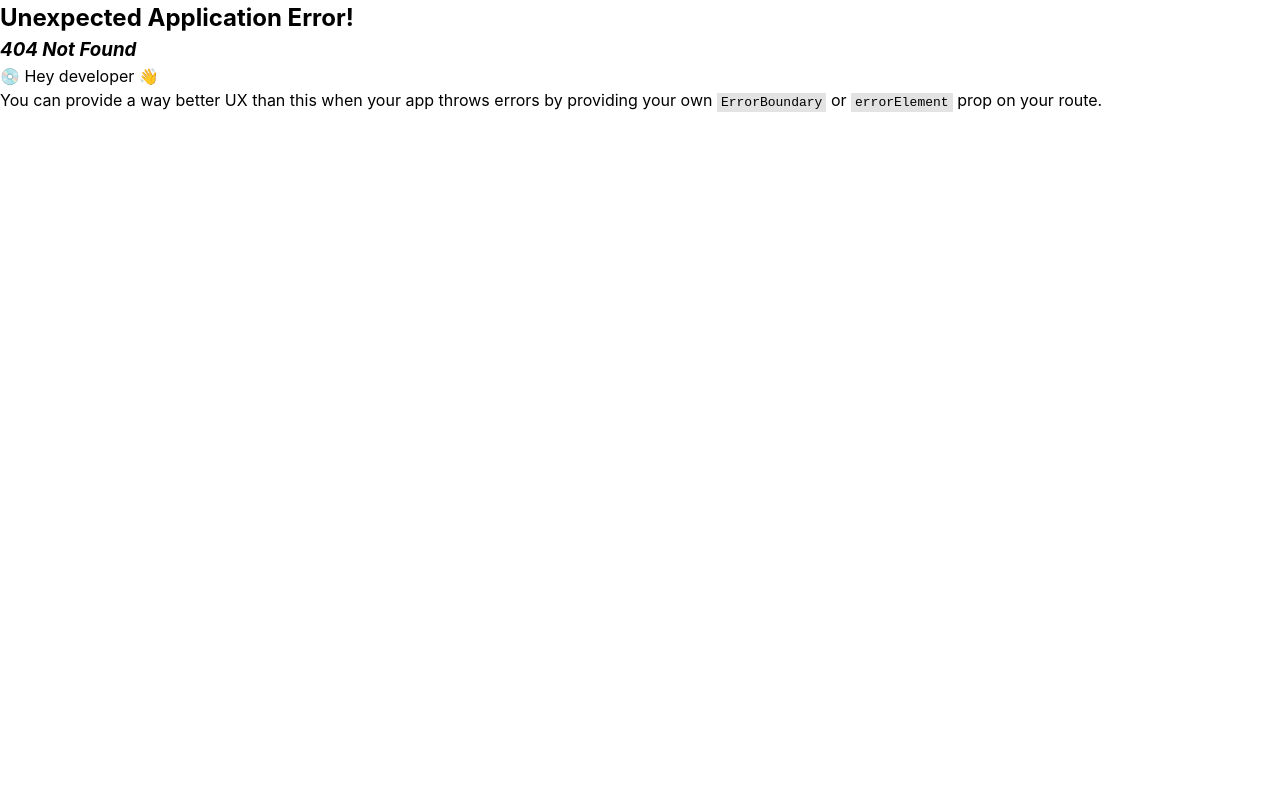
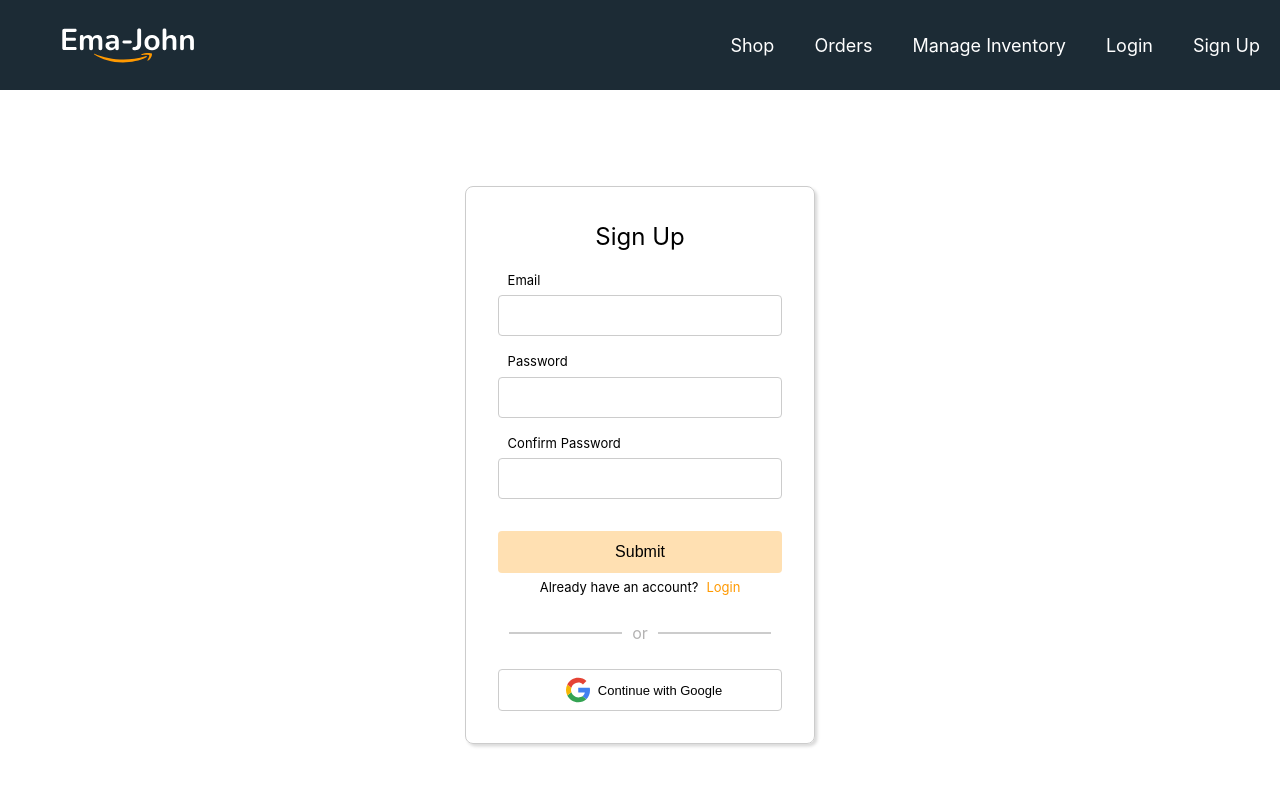
Before and after one commit to safayetdib/ema-john-ecom-reactjs, a React (Vite) app: page /signup in a window 1280 px wide. Before the commit this address had no page. Shown: the top 786 px of the page. Built offline with nearby package versions, Linux system fonts and the light colour scheme.

Commit message:
added sign up and login page

```diff
--- a/package.json
+++ b/package.json
@@ -12,6 +12,7 @@
     "@fortawesome/fontawesome-svg-core": "^6.4.0",
     "@fortawesome/free-solid-svg-icons": "^6.4.0",
     "@fortawesome/react-fontawesome": "^0.2.0",
+    "firebase": "^9.19.1",
     "localforage": "^1.10.0",
     "match-sorter": "^6.3.1",
     "react": "^18.2.0",
--- a/src/components/Header/Header.jsx
+++ b/src/components/Header/Header.jsx
@@ -1,9 +1,12 @@
-import React from 'react';
+import React, { useCallback, useContext } from 'react';
 import './Header.css';
 import logo from '../../images/Logo.svg';
 import { Link } from 'react-router-dom';
+import AuthProvider, { AuthContext } from '../providers/AuthProvider';
 
 const Header = () => {
+	const { user } = useContext(AuthContext);
+
 	return (
 		<header className="header">
 			<nav>
@@ -15,6 +18,7 @@ const Header = () => {
 					<Link to="/orders">Orders</Link>
 					<Link to="/inventory">Manage Inventory</Link>
 					<Link to="/login">Login</Link>
+					<Link to="/signup">Sign Up</Link>
 				</div>
 			</nav>
 		</header>
--- /dev/null
+++ b/src/components/Login/Login.css
@@ -0,0 +1,107 @@
+.form-container {
+	max-width: 350px;
+	margin: auto;
+	margin-top: 6rem;
+	border: 1px solid #ccc;
+	border-radius: 8px;
+	padding: 2rem;
+	box-shadow: rgba(0, 0, 0, 0.15) 2.4px 2.4px 3.2px;
+}
+
+.form-container h2 {
+	text-align: center;
+	font-weight: 400;
+}
+
+.form-control {
+	width: 100%;
+	display: flex;
+	flex-direction: column;
+	margin-top: 1rem;
+}
+
+.form-control label {
+	font-size: small;
+	margin-left: 0.6rem;
+}
+
+.form-control input {
+	padding: 12px;
+	border-radius: 4px;
+	outline: none;
+	border: 1px solid #ccc;
+	margin-top: 0.3rem;
+}
+
+.form-container .login-btn {
+	width: 100%;
+	padding: 12px;
+	font-size: medium;
+	border: none;
+	border-radius: 4px;
+	background-color: #ff99004d;
+	margin-top: 2rem;
+}
+
+.form-container .new-account {
+	width: 100%;
+	display: flex;
+	gap: 8px;
+	font-size: small;
+	align-items: center;
+	justify-content: center;
+	margin-top: 5px;
+}
+
+.new-account a {
+	text-decoration: none;
+	color: #ff9900;
+}
+
+.form-container .or-line {
+	display: flex;
+	width: 100%;
+	align-items: center;
+	justify-content: center;
+	gap: 10px;
+	color: #b4b3b3;
+	margin-top: 1.5rem;
+}
+
+.or-line hr {
+	width: 40%;
+	border: 1px solid #ccc;
+}
+
+.form-container .google-btn {
+	width: 100%;
+	font-size: small;
+	border: 1px solid #ccc;
+	border-radius: 4px;
+	background-color: white;
+	margin-top: 1.5rem;
+	display: flex;
+	align-items: center;
+	justify-content: center;
+}
+
+.google-btn img {
+	width: 40px;
+}
+
+button {
+	cursor: pointer;
+}
+
+button:hover {
+	opacity: 0.8;
+}
+
+.error-text {
+	color: red;
+	font-size: small;
+	margin-top: 10px;
+	background-color: #f3f3f3;
+	padding: 5px 10px;
+	border-radius: 5px;
+}
--- a/src/components/Login/Login.jsx
+++ b/src/components/Login/Login.jsx
@@ -1,9 +1,41 @@
 import React from 'react';
+import './Login.css';
+import { Link } from 'react-router-dom';
 
 const Login = () => {
 	return (
-		<div>
-			<h1>Login</h1>
+		<div className="form-container">
+			<h2 className="form-title">Login</h2>
+			<form>
+				<div className="form-control">
+					<label htmlFor="">Email</label>
+					<input type="email" name="email" id="email" required />
+				</div>
+				<div className="form-control">
+					<label htmlFor="">Password</label>
+					<input type="password" name="password" id="password" required />
+				</div>
+
+				<button className="login-btn">Login</button>
+
+				<div className="new-account">
+					<p>New to Ema-John?</p>
+					<Link to="/signup">Create New Account</Link>
+				</div>
+
+				<div className="or-line">
+					<hr />
+					<p>or</p>
+					<hr />
+				</div>
+
+				<div>
+					<button className="google-btn">
+						<img src="/assets/google.svg" alt="" />
+						Continue with Google
+					</button>
+				</div>
+			</form>
 		</div>
 	);
 };
--- /dev/null
+++ b/src/components/SignUp/SignUp.jsx
@@ -0,0 +1,75 @@
+import React, { useState } from 'react';
+import './SignUp.css';
+import { Link } from 'react-router-dom';
+
+const SignUp = () => {
+	const [error, setError] = useState('');
+
+	const handleFormSubmit = (e) => {
+		e.preventDefault();
+
+		const form = e.target;
+		const email = form.email.value;
+		const password = form.password.value;
+		const confirmPassword = form.confirmPassword.value;
+
+		console.log(email, password, confirmPassword);
+
+		if (password !== confirmPassword) {
+			setError('You password did not match');
+			return;
+		} else if (password.length < 6) {
+			setError('Your password must be 6 characters long');
+			return;
+		}
+	};
+
+	return (
+		<div className="form-container">
+			<h2 className="form-title">Sign Up</h2>
+			<form onSubmit={handleFormSubmit}>
+				<div className="form-control">
+					<label htmlFor="email">Email</label>
+					<input type="email" name="email" id="email" required />
+				</div>
+				<div className="form-control">
+					<label htmlFor="password">Password</label>
+					<input type="password" name="password" id="password" required />
+				</div>
+				<div className="form-control">
+					<label htmlFor="confirmPassword">Confirm Password</label>
+					<input
+						type="password"
+						name="confirmPassword"
+						id="confirmPassword"
+						required
+					/>
+				</div>
+
+				{error && <p className="error-text">&#9888; {error}</p>}
+
+				<button className="login-btn">Submit</button>
+
+				<div className="new-account">
+					<p>Already have an account?</p>
+					<Link to="/login">Login</Link>
+				</div>
+
+				<div className="or-line">
+					<hr />
+					<p>or</p>
+					<hr />
+				</div>
+
+				<div>
+					<button className="google-btn">
+						<img src="/assets/google.svg" alt="" />
+						Continue with Google
+					</button>
+				</div>
+			</form>
+		</div>
+	);
+};
+
+export default SignUp;
--- /dev/null
+++ b/src/components/providers/AuthProvider.jsx
@@ -0,0 +1,19 @@
+import React, { createContext } from 'react';
+
+export const AuthContext = createContext(null);
+
+const AuthProvider = ({ children }) => {
+	const user = {
+		displayName: 'David',
+	};
+
+	const authInfo = {
+		user,
+	};
+
+	return (
+		<AuthContext.Provider value={authInfo}>{children}</AuthContext.Provider>
+	);
+};
+
+export default AuthProvider;
```
Also changed, not shown: src/firebase/firebase.config.js (added, +19 -0 lines), src/main.jsx (+9 -1 lines), public/assets/google.svg (added), src/components/SignUp/SignUp.css (added), 1 other file (tests, documents, lock files or other folders).
